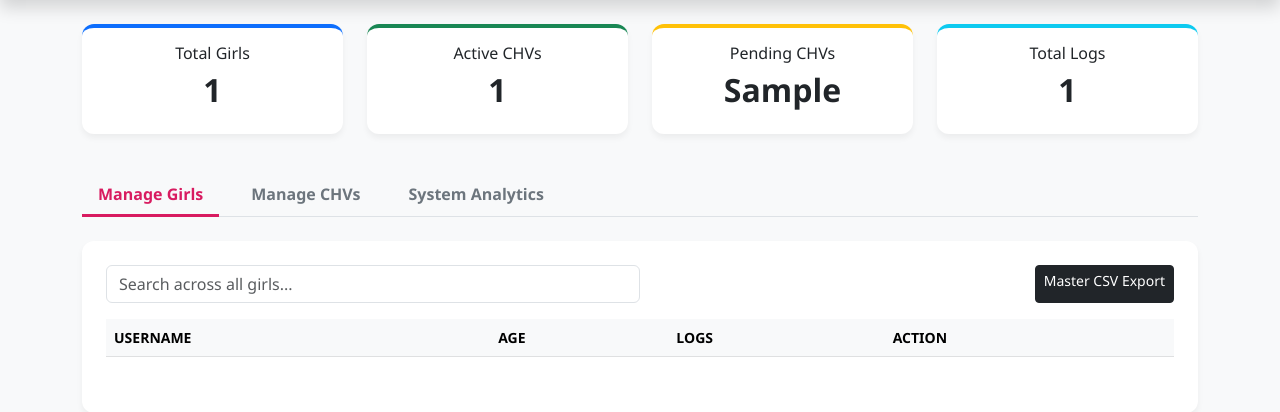
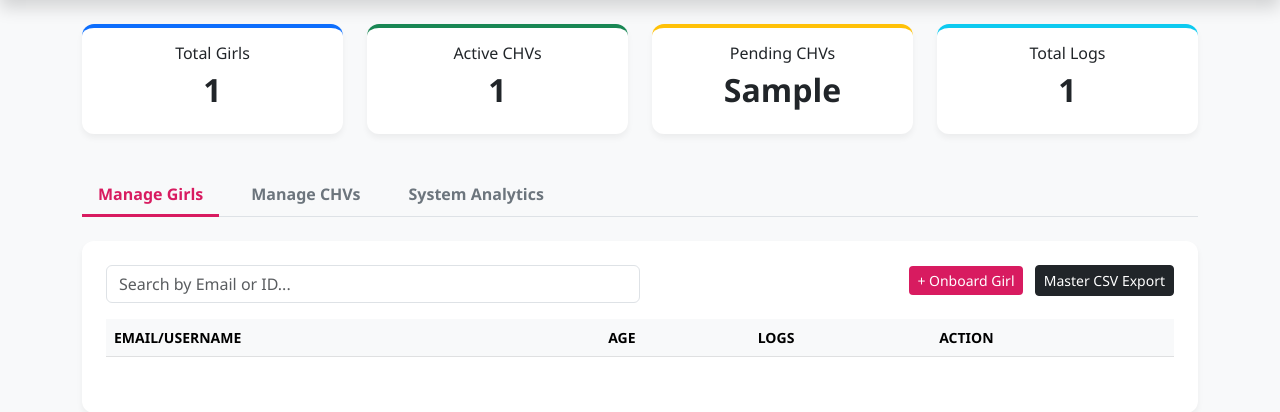
Before and after one commit to saulnyongesa/hercycle_backend, a Django app: template templates/core/admin_dashboard.html in a window 1280 px wide. Shown: the part 56-468 px from the top of the page. Run offline with Django 5.2, Linux system fonts and the light colour scheme; the template is opened without the code that fills it: most values are stand-ins (such as "Sample title", 1, 10 or a date in 2020); lists and menus that the app fills with data are empty; parts of the project's set-up code (start-up, migrations or seed data) failed here and were passed over.

Commit message:
Added women registration, update etc

```diff
--- a/templates/core/admin_dashboard.html
+++ b/templates/core/admin_dashboard.html
@@ -49,13 +49,16 @@
         <div class="tab-pane fade show active" id="girls-panel" role="tabpanel">
             <div class="card p-4">
                 <div class="d-flex justify-content-between mb-3">
-                    <input type="text" id="girlSearch" class="form-control w-50" placeholder="Search across all girls...">
-                    <a href="{% url 'admin-export-all' %}" class="btn btn-dark btn-sm">Master CSV Export</a>
+                    <input type="text" id="girlSearch" class="form-control w-50" placeholder="Search by Email or ID...">
+                    <div>
+                        <button class="btn btn-primary btn-sm me-2" data-bs-toggle="modal" data-bs-target="#onboardModal" style="background-color: #d81b60; border:none;">+ Onboard Girl</button>
+                        <a href="{% url 'admin-export-all' %}" class="btn btn-dark btn-sm">Master CSV Export</a>
+                    </div>
                 </div>
                 <div class="table-responsive">
                     <table class="table table-hover align-middle">
                         <thead class="table-light small text-uppercase">
-                            <tr><th>Username</th><th>Age</th><th>Logs</th><th>Action</th></tr>
+                            <tr><th>Email/Username</th><th>Age</th><th>Logs</th><th>Action</th></tr>
                         </thead>
                         <tbody id="girlsTableBody"></tbody>
                     </table>
@@ -96,51 +99,112 @@
     </div>
 </div>
 
+<div class="modal fade" id="onboardModal" tabindex="-1">
+    <div class="modal-dialog modal-dialog-centered">
+        <div class="modal-content border-0">
+            <div class="modal-header border-0 pb-0">
+                <h5 class="modal-title fw-bold" style="color: #d81b60;">Admin: Onboard Girl</h5>
+                <button type="button" class="btn-close" data-bs-dismiss="modal"></button>
+            </div>
+            <form id="onboardForm">
+                <div class="modal-body p-4">
+                    <div class="mb-3">
+                        <label class="form-label small fw-bold text-uppercase">Email Address</label>
+                        <input type="email" id="newEmail" class="form-control" placeholder="user@gmail.com" required>
+                    </div>
+                    <div class="mb-3">
+                        <label class="form-label small fw-bold text-uppercase">Date of Birth</label>
+                        <input type="date" id="newDob" class="form-control" required>
+                    </div>
+                    <div class="mb-3">
+                        <label class="form-label small fw-bold text-uppercase">Initial Password</label>
+                        <input type="password" id="newPassword" class="form-control" required>
+                    </div>
+                </div>
+                <div class="modal-footer border-0">
+                    <button type="submit" class="btn btn-primary w-100" style="background-color: #d81b60; border:none;">Create User</button>
+                </div>
+            </form>
+        </div>
+    </div>
+</div>
+
+<div class="modal fade" id="updateModal" tabindex="-1">
+    <div class="modal-dialog modal-dialog-centered">
+        <div class="modal-content border-0">
+            <div class="modal-header border-0">
+                <h5 class="modal-title fw-bold">Update Girl Details</h5>
+                <button type="button" class="btn-close" data-bs-dismiss="modal"></button>
+            </div>
+            <form id="updateForm">
+                <input type="hidden" id="updateId">
+                <div class="modal-body p-4">
+                    <div class="mb-3">
+                        <label class="form-label small fw-bold text-uppercase">Email (Username)</label>
+                        <input type="email" id="updateEmail" class="form-control" required>
+                    </div>
+                    <div class="mb-3">
+                        <label class="form-label small fw-bold text-uppercase">Date of Birth</label>
+                        <input type="date" id="updateDob" class="form-control" required>
+                    </div>
+                </div>
+                <div class="modal-footer border-0">
+                    <button type="submit" class="btn btn-primary w-100">Save Changes</button>
+                </div>
+            </form>
+        </div>
+    </div>
+</div>
+
 <script src="https://cdn.jsdelivr.net/npm/bootstrap@5.3.0/dist/js/bootstrap.bundle.min.js"></script>
 <script>
     let symptomsChart = null;
     let ageChart = null;
 
-    // --- TAB PERSISTENCE LOGIC ---
+    function getCookie(name) {
+        let cookieValue = null;
+        if (document.cookie && document.cookie !== '') {
+            const cookies = document.cookie.split(';');
+            for (let i = 0; i < cookies.length; i++) {
+                const cookie = cookies[i].trim();
+                if (cookie.substring(0, name.length + 1) === (name + '=')) {
+                    cookieValue = decodeURIComponent(cookie.substring(name.length + 1));
+                    break;
+                }
+            }
+        }
+        return cookieValue;
+    }
+
+    // --- Tab memory ---
     const persistTabs = () => {
         const activeTabId = localStorage.getItem('activeAdminTab');
         if (activeTabId) {
             const tabEl = document.querySelector(`#${activeTabId}`);
-            if (tabEl) {
-                const tab = new bootstrap.Tab(tabEl);
-                tab.show();
-            }
+            if (tabEl) (new bootstrap.Tab(tabEl)).show();
         }
-
-        const tabButtons = document.querySelectorAll('button[data-bs-toggle="tab"]');
-        tabButtons.forEach(btn => {
-            btn.addEventListener('shown.bs.tab', (e) => {
-                localStorage.setItem('activeAdminTab', e.target.id);
-            });
+        document.querySelectorAll('button[data-bs-toggle="tab"]').forEach(btn => {
+            btn.addEventListener('shown.bs.tab', (e) => localStorage.setItem('activeAdminTab', e.target.id));
         });
     };
 
-    // --- CHV Management ---
+    // --- Data Fetching ---
     function fetchCHVs() {
         fetch('/api/admin/chvs/')
             .then(res => res.json())
             .then(data => {
+                const results = data.results || data;
                 const tbody = document.getElementById('chvTableBody');
                 tbody.innerHTML = '';
-                // Handle both paginated and non-paginated responses
-                const results = data.results || data;
                 results.forEach(chv => {
                     const statusBadge = chv.is_approved ? 'bg-success' : 'badge-pending';
-                    const btnText = chv.is_approved ? 'Deactivate' : 'Approve';
-                    const btnClass = chv.is_approved ? 'btn-outline-danger' : 'btn-success';
-
                     tbody.innerHTML += `
                         <tr>
                             <td class="fw-bold">${chv.user_username}</td>
                             <td>${chv.organization}</td>
                             <td><span class="badge ${statusBadge}">${chv.is_approved ? 'Approved' : 'Pending'}</span></td>
                             <td>
-                                <button class="btn btn-sm ${btnClass}" onclick="toggleCHV(${chv.id})">${btnText}</button>
+                                <button class="btn btn-sm ${chv.is_approved ? 'btn-outline-danger':'btn-success'}" onclick="toggleCHV(${chv.id})">${chv.is_approved ? 'Deactivate':'Approve'}</button>
                                 <button class="btn btn-sm btn-light text-danger ms-2" onclick="deleteCHV(${chv.id})">Remove</button>
                             </td>
                         </tr>`;
@@ -148,23 +212,6 @@
             });
     }
 
-    function toggleCHV(id) {
-        fetch(`/api/admin/chvs/${id}/toggle_approval/`, {
-            method: 'POST',
-            headers: { 'X-CSRFToken': '{{ csrf_token }}' }
-        }).then(() => fetchCHVs());
-    }
-
-    function deleteCHV(id) {
-        if(confirm("Permanently delete this CHV? This cannot be undone.")) {
-            fetch(`/api/admin/chvs/${id}/remove_chv/`, {
-                method: 'DELETE',
-                headers: { 'X-CSRFToken': '{{ csrf_token }}' }
-            }).then(() => fetchCHVs());
-        }
-    }
-
-    // --- Girls Management ---
     function fetchGirls(url = '/api/chv/users/') {
         fetch(url)
             .then(res => res.json())
@@ -177,7 +224,11 @@
                             <td class="fw-bold">${girl.username}</td>
                             <td>${girl.age || '--'}</td>
                             <td><span class="badge bg-light text-dark border">${girl.cycles.length} Logs</span></td>
-                            <td><button class="btn btn-sm btn-outline-danger" onclick="deleteGirl('${girl.anonymous_id}')">Delete</button></td>
+                            <td>
+                                <button class="btn btn-sm btn-outline-primary" onclick="openUpdateModal('${girl.anonymous_id}', '${girl.username}', '${girl.date_of_birth}')">Update</button>
+                                <a href="/dashboard/user/${girl.anonymous_id}/" class="btn btn-sm btn-info text-white ms-1">Insights</a>
+                                <button class="btn btn-sm btn-outline-danger ms-1" onclick="deleteGirl('${girl.anonymous_id}')">Delete</button>
+                            </td>
                         </tr>`;
                 });
                 renderPagination(data);
@@ -185,58 +236,91 @@
             });
     }
 
-    function deleteGirl(id) {
-        if(confirm("Permanently remove this girl's data?")) {
-            fetch(`/api/chv/users/${id}/`, {
-                method: 'DELETE',
-                headers: { 'X-CSRFToken': '{{ csrf_token }}' }
-            }).then(() => fetchGirls());
+    // --- Actions ---
+    function toggleCHV(id) {
+        fetch(`/api/admin/chvs/${id}/toggle_approval/`, { method: 'POST', headers: { 'X-CSRFToken': getCookie('csrftoken') } }).then(() => fetchCHVs());
+    }
+
+    function deleteCHV(id) {
+        if(confirm("Delete this CHV?")) {
+            fetch(`/api/admin/chvs/${id}/remove_chv/`, { method: 'DELETE', headers: { 'X-CSRFToken': getCookie('csrftoken') } }).then(() => fetchCHVs());
         }
     }
 
+    function deleteGirl(id) {
+        if(confirm("Delete this girl and all her medical history?")) {
+            fetch(`/api/chv/users/${id}/`, { method: 'DELETE', headers: { 'X-CSRFToken': getCookie('csrftoken') } }).then(() => fetchGirls());
+        }
+    }
+
+    // --- Onboarding & Update Form Handlers ---
+    document.getElementById('onboardForm').addEventListener('submit', function(e) {
+        e.preventDefault();
+        const email = document.getElementById('newEmail').value;
+        fetch('/api/chv/users/', {
+            method: 'POST',
+            headers: { 'Content-Type': 'application/json', 'X-CSRFToken': getCookie('csrftoken') },
+            body: JSON.stringify({
+                username: email, email: email,
+                date_of_birth: document.getElementById('newDob').value,
+                password: document.getElementById('newPassword').value,
+                confirm_password: document.getElementById('newPassword').value
+            })
+        }).then(() => location.reload());
+    });
+
+    function openUpdateModal(id, email, dob) {
+        document.getElementById('updateId').value = id;
+        document.getElementById('updateEmail').value = email;
+        document.getElementById('updateDob').value = dob;
+        (new bootstrap.Modal(document.getElementById('updateModal'))).show();
+    }
+
+    document.getElementById('updateForm').addEventListener('submit', function(e) {
+        e.preventDefault();
+        const id = document.getElementById('updateId').value;
+        fetch(`/api/chv/users/${id}/update_details/`, {
+            method: 'PATCH',
+            headers: { 'Content-Type': 'application/json', 'X-CSRFToken': getCookie('csrftoken') },
+            body: JSON.stringify({
+                username: document.getElementById('updateEmail').value,
+                date_of_birth: document.getElementById('updateDob').value
+            })
+        }).then(() => location.reload());
+    });
+
+    // --- Helpers ---
     function renderPagination(data) {
-        const div = document.getElementById('girlsPagination');
-        div.innerHTML = `
-            <div class="d-flex justify-content-between align-items-center">
-                <span class="small text-muted">Total: ${data.count} Girls</span>
+        document.getElementById('girlsPagination').innerHTML = `
+            <div class="d-flex justify-content-between">
+                <span class="small text-muted">Total: ${data.count}</span>
                 <div>
-                    <button class="btn btn-sm btn-outline-secondary" ${!data.previous ? 'disabled':''} onclick="fetchGirls('${data.previous}')">Previous</button>
-                    <button class="btn btn-sm btn-outline-secondary" ${!data.next ? 'disabled':''} onclick="fetchGirls('${data.next}')">Next</button>
+                    <button class="btn btn-sm btn-outline-secondary" ${!data.previous?'disabled':''} onclick="fetchGirls('${data.previous}')">Prev</button>
+                    <button class="btn btn-sm btn-outline-secondary" ${!data.next?'disabled':''} onclick="fetchGirls('${data.next}')">Next</button>
                 </div>
             </div>`;
     }
 
-    // --- Charts ---
     function updateCharts(users) {
-        const symps = {};
-        const ages = {'Under 15': 0, '15-19': 0, '20+': 0};
-
+        const symps = {}; const ages = {'Under 15': 0, '15-19': 0, '20+': 0};
         users.forEach(u => {
             u.symptoms.forEach(s => symps[s.symptom_type] = (symps[s.symptom_type] || 0) + 1);
-            if(u.age < 15) ages['Under 15']++;
-            else if(u.age <= 19) ages['15-19']++;
-            else ages['20+']++;
+            if(u.age < 15) ages['Under 15']++; else if(u.age <= 19) ages['15-19']++; else ages['20+']++;
         });
-
         if(symptomsChart) symptomsChart.destroy();
         symptomsChart = new Chart(document.getElementById('globalSymptomsChart'), {
-            type: 'bar',
-            data: { labels: Object.keys(symps), datasets: [{ label: 'Occurrences', data: Object.values(symps), backgroundColor: '#d81b60' }] }
+            type: 'bar', data: { labels: Object.keys(symps), datasets: [{ label: 'Occurrences', data: Object.values(symps), backgroundColor: '#d81b60' }] }
         });
-
         if(ageChart) ageChart.destroy();
         ageChart = new Chart(document.getElementById('globalAgeChart'), {
-            type: 'doughnut',
-            data: { labels: Object.keys(ages), datasets: [{ data: Object.values(ages), backgroundColor: ['#ffb74d', '#4fc3f7', '#81c784'] }] }
+            type: 'doughnut', data: { labels: Object.keys(ages), datasets: [{ data: Object.values(ages), backgroundColor: ['#ffb74d', '#4fc3f7', '#81c784'] }] }
         });
     }
 
     document.getElementById('girlSearch').addEventListener('input', (e) => fetchGirls(`/api/chv/users/?search=${e.target.value}`));
 
     document.addEventListener('DOMContentLoaded', () => {
-        persistTabs(); // Initialize tab memory
-        fetchCHVs();
-        fetchGirls();
+        persistTabs(); fetchCHVs(); fetchGirls();
     });
 </script>
 </body>
```
